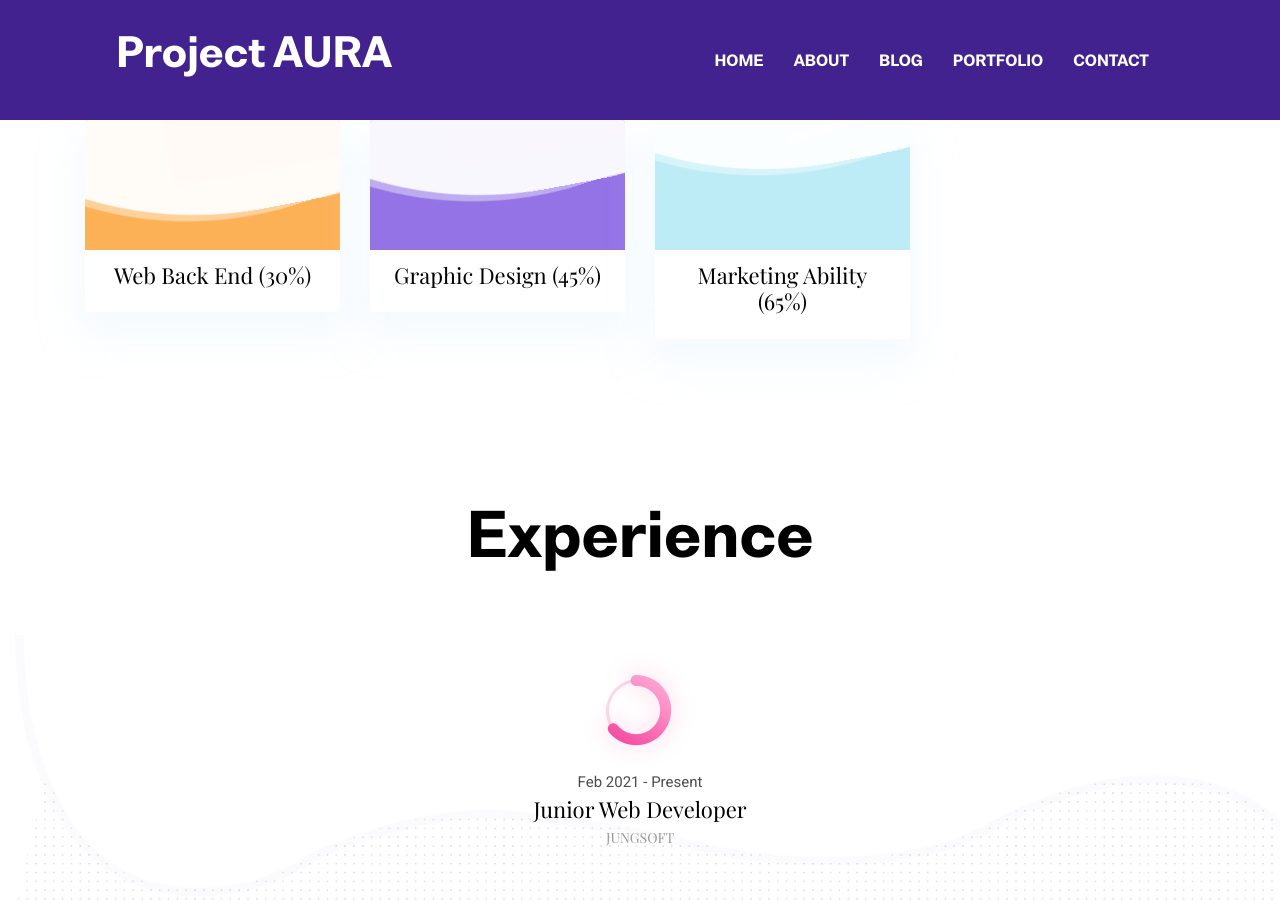
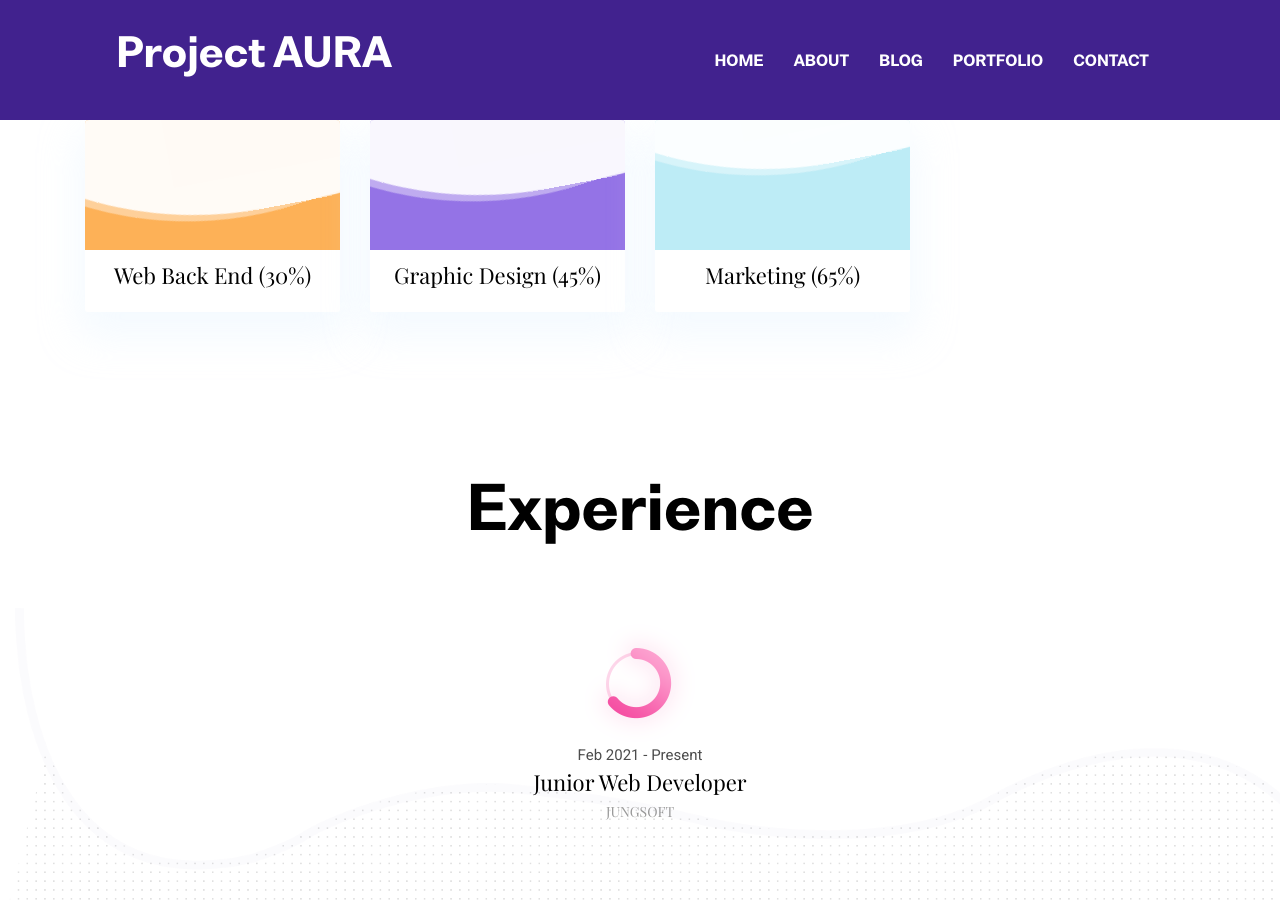
Before and after one commit to n0n02001/n0n02001.github.io, a Jekyll site: the page built from index.html, in a window 1280 px wide and 900 px high, scrolled down 1352 px. Built offline with Jekyll 4.4.1, drawn with Linux system fonts in a browser that asks for light colours.

Commit message:
Update settings.yml

```diff
--- a/_data/settings.yml
+++ b/_data/settings.yml
@@ -97,7 +97,7 @@ skills-title: Skills
 skills:
 - {name: Web Back End, color: '#fdb157', value: '30%'}
 - {name: Graphic Design, color: '#9473e6', value: '45%'}
-- {name: Marketing Ability, color: '#bdecf6', value: '65%'}
+- {name: Marketing, color: '#bdecf6', value: '65%'}
 # - {name: Hungry, color: '#ffbcaa', value: '85%'}
 
 
```
